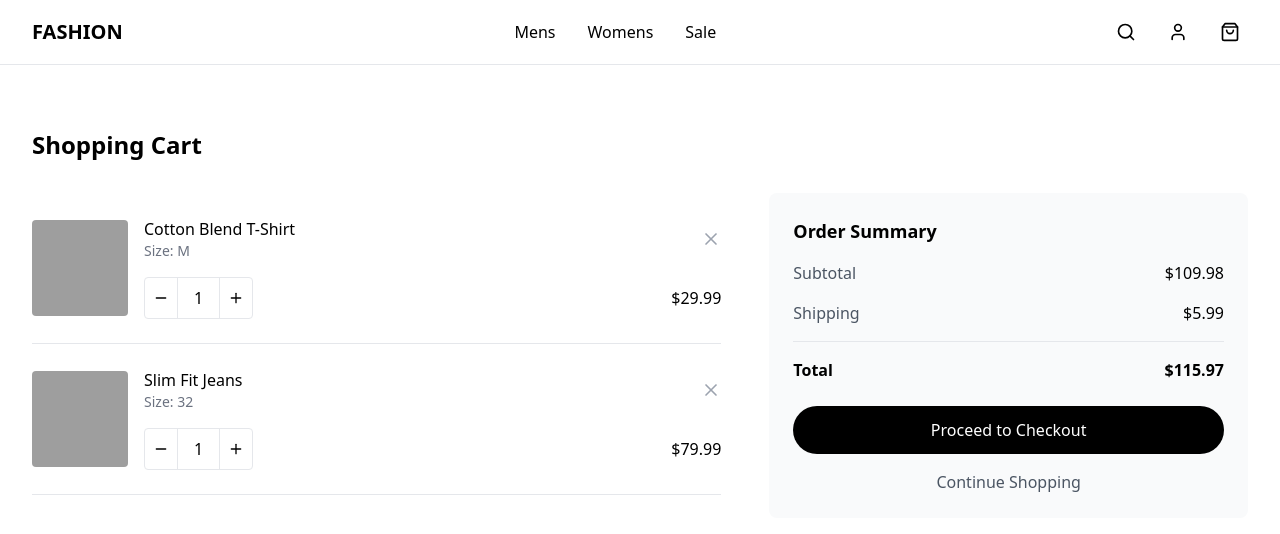
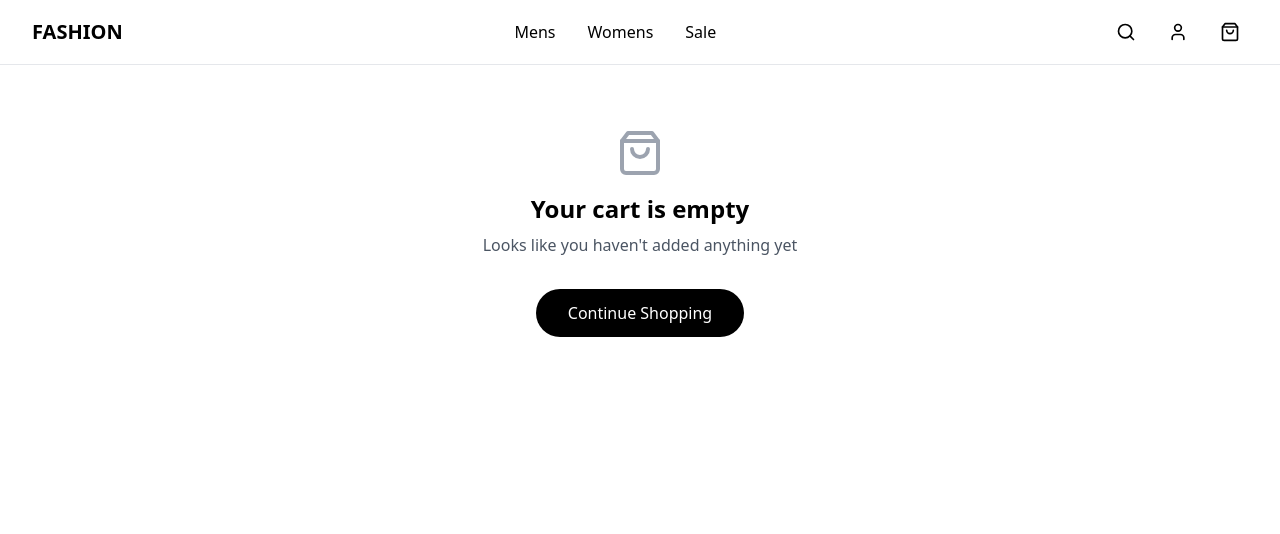
Before and after one commit to TrevorStreng/ecommerce, a React app in the folder frontend/: page /cart in a window 1280 px wide. Shown: the top 534 px of the page. Built offline with nearby package versions, Linux system fonts and the light colour scheme; grey boxes are pictures that could not be loaded; the HTML template or start-up script is replaced by a standard one.

Commit message:
working on cart storage and functionality

```diff
--- a/frontend/src/components/CartItem.tsx
+++ b/frontend/src/components/CartItem.tsx
@@ -1,17 +1,12 @@
 import React from "react";
 import { Minus, Plus, X } from "lucide-react";
+import { CartItem } from "../types/type";
 interface CartItemProps {
-  product: {
-    name: string;
-    price: number;
-    image: string;
-    size?: string;
-    quantity: number;
-  };
+  product: CartItem;
   onUpdateQuantity: (change: number) => void;
   onRemove: () => void;
 }
-export const CartItem = ({
+export const CartItemCard = ({
   product,
   onUpdateQuantity,
   onRemove,
--- a/frontend/src/components/productCard.tsx
+++ b/frontend/src/components/productCard.tsx
@@ -1,5 +1,6 @@
 import React from "react";
 import { Product } from "../types/type";
+import { addItemToCart } from "../../utils/CartUtil";
 interface ProductCardProps {
   product: Product;
 }
@@ -13,9 +14,24 @@ export const ProductCard = ({ product }: ProductCardProps) => {
           className="w-full h-[400px] object-cover group-hover:scale-105 transition-transform duration-300"
         />
         <div className="absolute bottom-0 left-0 right-0 p-4 bg-gradient-to-t from-black/50 to-transparent opacity-0 group-hover:opacity-100 transition-opacity">
-          <button className="w-full bg-white text-black py-2 rounded-full hover:bg-gray-100 transition">
+          <button
+            className="w-full bg-white text-black py-2 rounded-full hover:bg-gray-100 transition"
+            onClick={() => {
+              addItemToCart({
+                _id: product._id,
+                name: product.name,
+                price: product.price,
+                image: product.image,
+                size: "sm",
+                quantity: 1,
+              });
+            }}
+          >
+            Add To Cart
+          </button>
+          {/* <button className="w-full bg-white text-black py-2 rounded-full hover:bg-gray-100 transition">
             Quick View
-          </button>
+          </button> */}
         </div>
       </div>
       <h3 className="font-medium text-lg">{product.name}</h3>
--- a/frontend/src/pages/Cart.tsx
+++ b/frontend/src/pages/Cart.tsx
@@ -1,28 +1,14 @@
-import React, { useState } from "react";
+import React, { useEffect, useState } from "react";
 import { Navbar } from "../components/Navbar";
-import { CartItem } from "../components/CartItem";
+import { CartItemCard } from "../components/CartItem";
 import { ShoppingBag } from "lucide-react";
 import { useNavigate } from "react-router-dom";
+import { CartItem } from "../types/type";
+
 export const Cart = () => {
-  const [cartItems, setCartItems] = useState([
-    {
-      name: "Cotton Blend T-Shirt",
-      price: 29.99,
-      image:
-        "https://images.unsplash.com/photo-1583743814966-8936f5b7be1a?ixlib=rb-4.0.3&ixid=M3wxMjA3fDB8MHxwaG90by1wYWdlfHx8fGVufDB8fHx8fA%3D%3D&auto=format&fit=crop&w=1974&q=80",
-      size: "M",
-      quantity: 1,
-    },
-    {
-      name: "Slim Fit Jeans",
-      price: 79.99,
-      image:
-        "https://images.unsplash.com/photo-1541099649105-f69ad21f3246?ixlib=rb-4.0.3&ixid=M3wxMjA3fDB8MHxwaG90by1wYWdlfHx8fGVufDB8fHx8fA%3D%3D&auto=format&fit=crop&w=1974&q=80",
-      size: "32",
-      quantity: 1,
-    },
-  ]);
+  const [cartItems, setCartItems] = useState<CartItem[]>([]);
   const updateQuantity = (index: number, change: number) => {
+    //! update this in the localstorage as well
     setCartItems((items) =>
       items.map((item, i) =>
         i === index
@@ -41,6 +27,21 @@ export const Cart = () => {
     (sum, item) => sum + item.price * item.quantity,
     0
   );
+
+  useEffect(() => {
+    const getCartItems = () => {
+      let cart = localStorage.getItem("cart");
+      if (cart) {
+        try {
+          let cartItems: CartItem[] = JSON.parse(cart);
+          setCartItems(cartItems);
+        } catch (err) {
+          console.error("Error parsing cart items.", err);
+        }
+      }
+    };
+    getCartItems();
+  }, []);
   const shipping = 5.99;
   const total = subtotal + shipping;
   const navigate = useNavigate();
@@ -74,7 +75,7 @@ export const Cart = () => {
         <div className="lg:grid lg:grid-cols-12 lg:gap-12">
           <div className="lg:col-span-7">
             {cartItems.map((item, index) => (
-              <CartItem
+              <CartItemCard
                 key={index}
                 product={item}
                 onUpdateQuantity={(change) => updateQuantity(index, change)}
--- /dev/null
+++ b/frontend/utils/CartUtil.tsx
@@ -0,0 +1,13 @@
+import { CartItem } from "../src/types/type";
+
+export const addItemToCart = (cartItem: CartItem) => {
+  let items = localStorage.getItem("cart");
+  let cartItems: CartItem[] = [];
+  if (items) {
+    cartItems = JSON.parse(items);
+  }
+  cartItems.push(cartItem);
+
+  localStorage.setItem("cart", JSON.stringify(cartItems));
+  console.log("hereerreer");
+};
```
Also changed, not shown: frontend/src/types/type.d.ts (+8 -0 lines).
